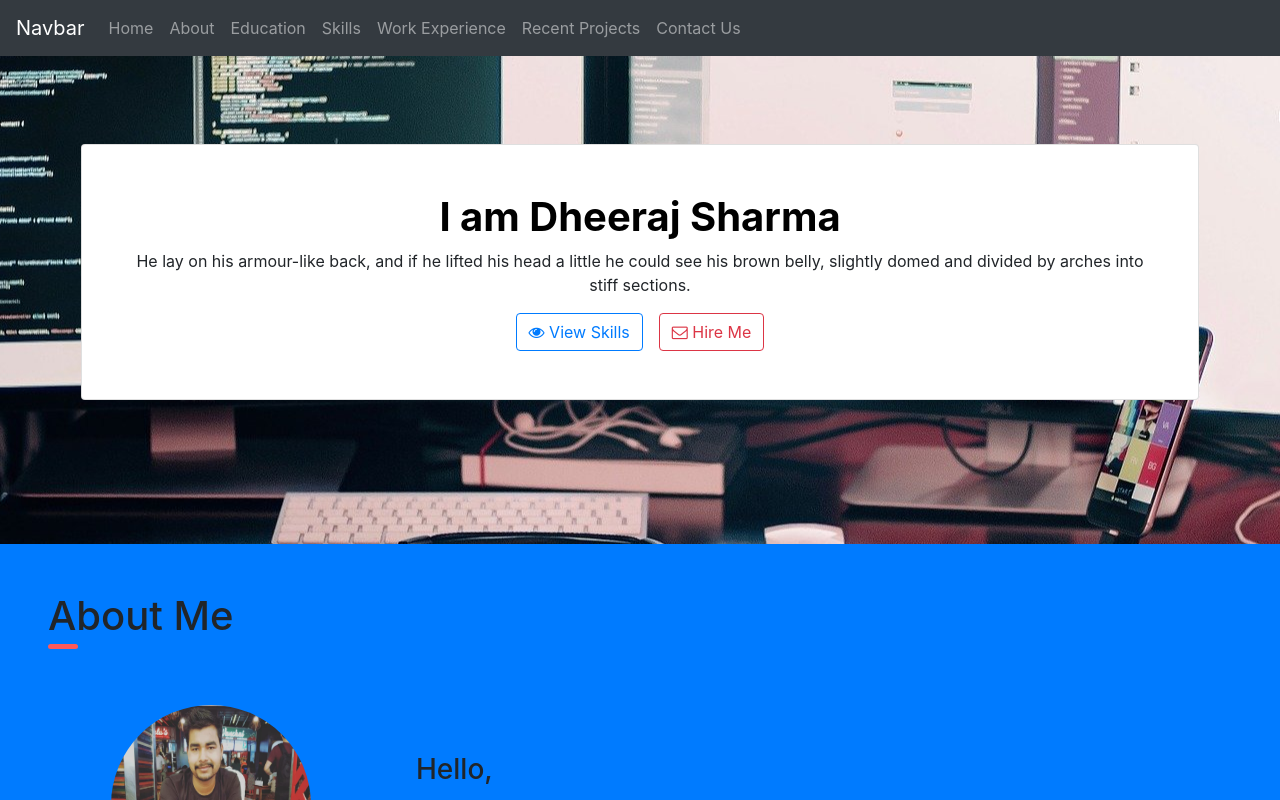
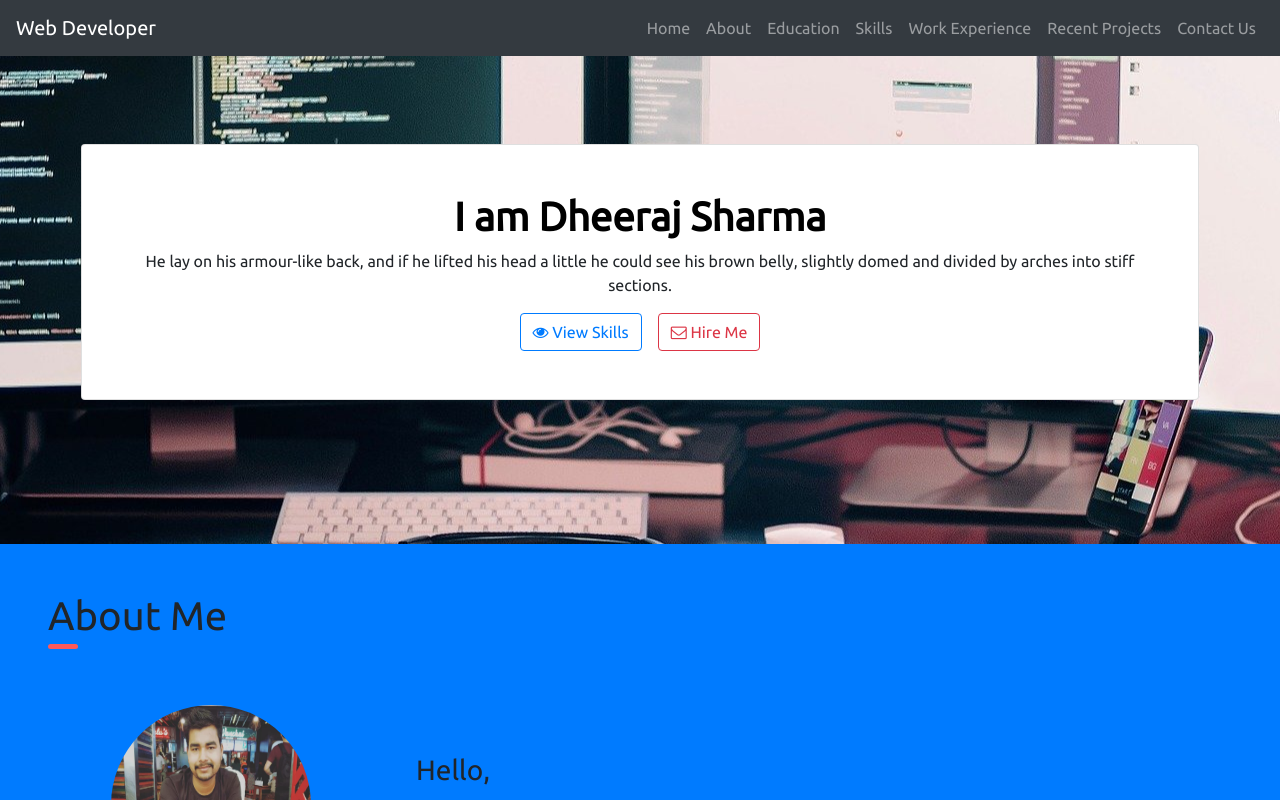
Before and after one commit to dj4385/resume, a React (Create React App) app: page / in a window 1280 px wide. Shown: the top 800 px of the page. Built offline with nearby package versions, Linux system fonts and the light colour scheme.

Commit message:
change in header

```diff
--- a/public/index.html
+++ b/public/index.html
@@ -13,7 +13,7 @@
     <link rel="manifest" href="%PUBLIC_URL%/manifest.json" />
     <link rel="stylesheet" href="https://maxcdn.bootstrapcdn.com/bootstrap/4.3.1/css/bootstrap.min.css">
     <link rel="stylesheet" href="https://cdnjs.cloudflare.com/ajax/libs/font-awesome/4.7.0/css/font-awesome.min.css">
-    <link href="https://fonts.googleapis.com/css?family=Work+Sans&display=swap" rel="stylesheet">
+    <link href="https://fonts.googleapis.com/css?family=Ubuntu&display=swap" rel="stylesheet">
 
     <script src="https://ajax.googleapis.com/ajax/libs/jquery/3.4.1/jquery.min.js"></script>
     <script src="https://cdnjs.cloudflare.com/ajax/libs/popper.js/1.14.7/umd/popper.min.js"></script>
--- a/src/assets/css/style.css
+++ b/src/assets/css/style.css
@@ -1,3 +1,7 @@
+*{
+    font-family: 'Ubuntu', sans-serif;
+}
+
 /* Home component css */
 
 .bgImg{
--- a/src/components/Header.js
+++ b/src/components/Header.js
@@ -4,11 +4,11 @@ export const Header = ()=>{
     return (
         <div>
             <nav className="navbar navbar-expand-md fixed-top bg-dark navbar-dark">
-                <a className="navbar-brand" href="#">Navbar</a>
+                <a className="navbar-brand" href="#">Web Developer</a>
                 <button className="navbar-toggler" type="button" data-toggle="collapse" data-target="#collapsibleNavbar">
                     <span className="navbar-toggler-icon"></span>
                 </button>
-                <div className="collapse navbar-collapse" id="collapsibleNavbar">
+                <div className="collapse d-flex justify-content-end navbar-collapse" id="collapsibleNavbar">
                     <ul className="navbar-nav">
                         <li className="nav-item">
                             <a className="nav-link" href="#">Home</a>
```
